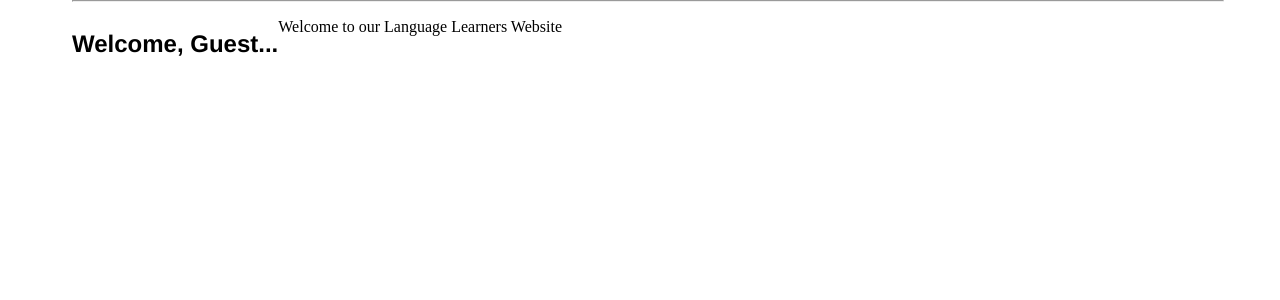
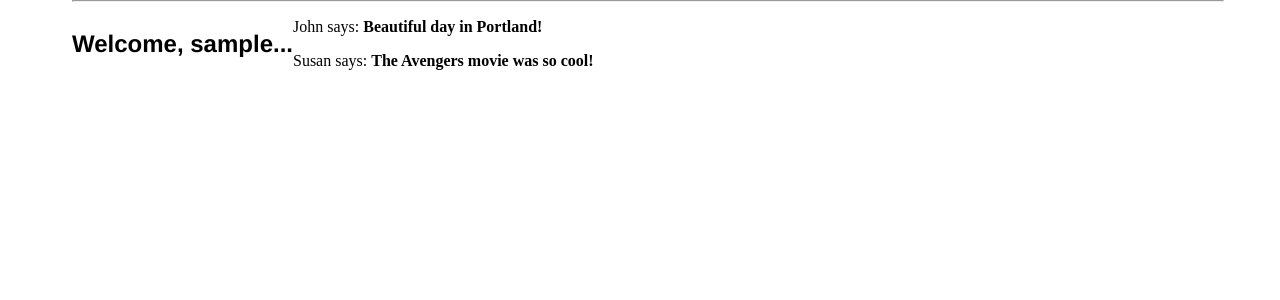
Before and after one commit to popkovaleks/flaskapp, a Flask app: page / in a window 1280 px wide. Shown: the part 109-409 px from the top of the page. Run offline with Flask 2, Linux system fonts and the light colour scheme; the visitor is signed in with stand-in values (Sample User, id 1); data comes from the database, SQL or seed files in the repository.

Commit message:
add current_user in template

```diff
--- a/app/templates/index.html
+++ b/app/templates/index.html
@@ -1,7 +1,7 @@
 {% extends "base.html" %}
 {% block content %}
-<h2>Welcome, {{user.nickname}}...</h2>
-<div class = "article">
-    <p>Welcome to our Language Learners Website</p>
-</div>
+<h2>Welcome, {{current_user.username}}...</h2>
+{% for post in posts %}
+    <div><p>{{ post.author.nickname }} says: <b>{{ post.body }}</b></p></div>
+{% endfor %}
 {% endblock%}
```
